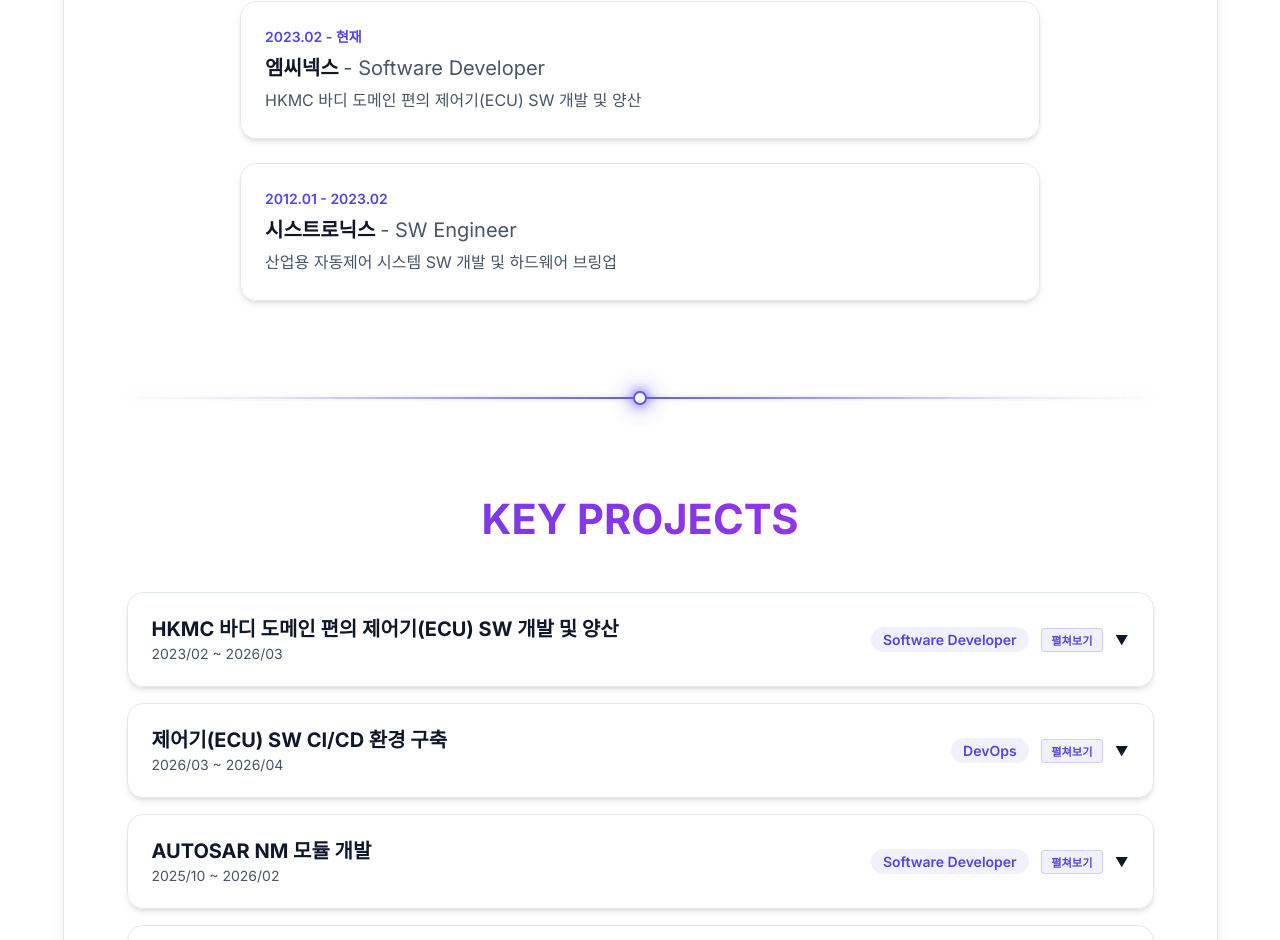
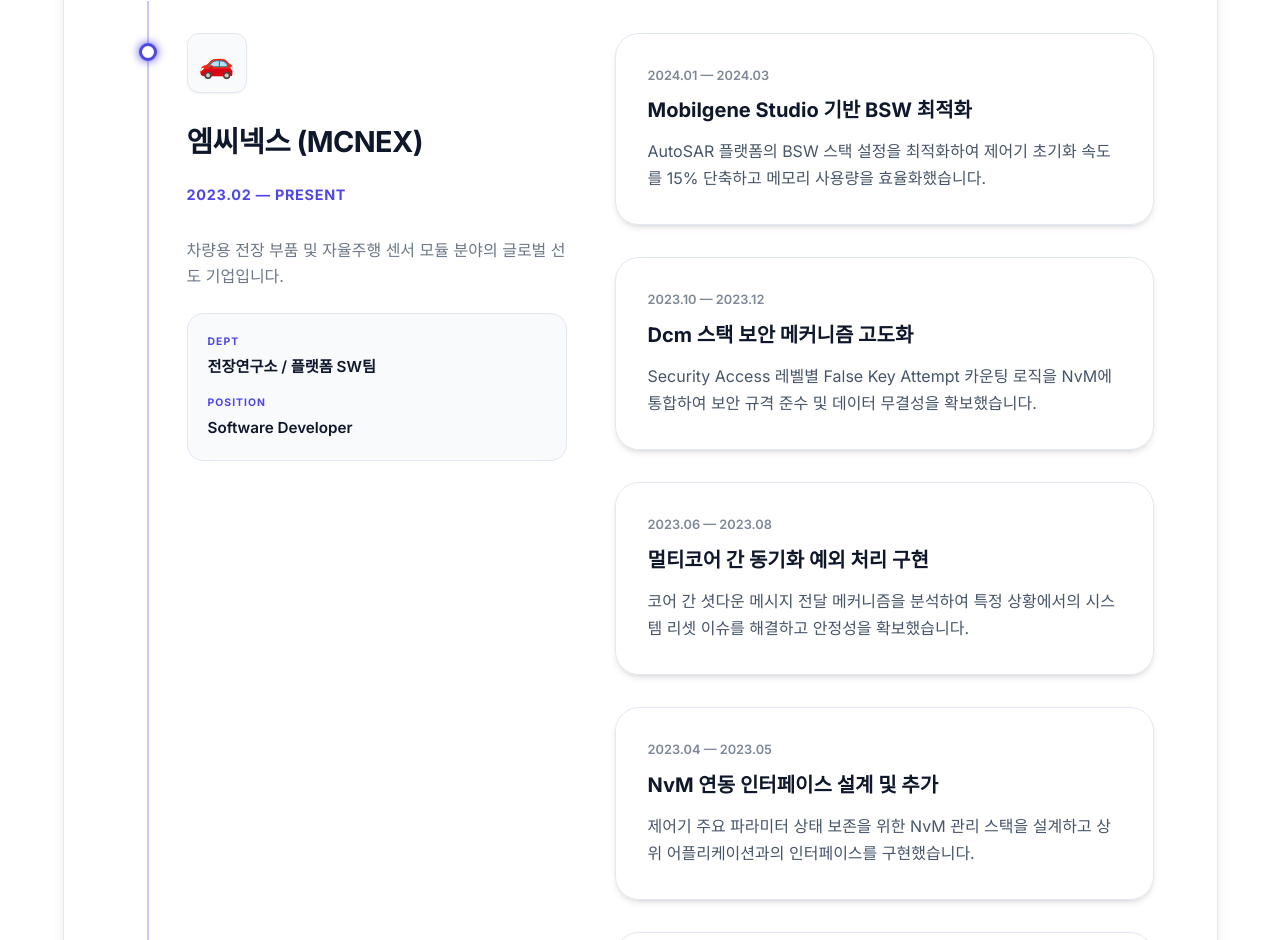
Before and after one commit to TimerOverflow/Hyun9_Portfolio, a React (Vite) app: page / in a window 1280 px wide. Shown: the part 1860-2800 px from the top of the page. Built offline with nearby package versions, Linux system fonts and the light colour scheme.

Commit message:
style: Overhaul Work Experience section UI and add animations
Redesigned the experience layout to a sticky 2-column format and added
staggered scroll animations for achievement cards.

```diff
--- a/src/components/Experience.jsx
+++ b/src/components/Experience.jsx
@@ -5,13 +5,52 @@
   return (
     <section id="experience" className="container">
       <h2 className="section-title text-gradient">WORK EXPERIENCE</h2>
-      <div style={styles.timeline}>
-        {portfolioData.experience.map((exp, index) => (
-          <div key={exp.id} className="glass-card" style={styles.item}>
-            <div style={styles.period}>{exp.period}</div>
-            <div style={styles.content}>
-              <h3 style={{ margin: '0 0 0.5rem', fontSize: '1.25rem' }}>{exp.company} <span style={{ fontWeight: 400, color: 'var(--text-secondary)' }}>- {exp.role}</span></h3>
-              <p style={{ color: 'var(--text-secondary)', margin: 0 }}>{exp.description}</p>
+
+      <div className="experience-timeline">
+        {/* Far Left Vertical Line */}
+        <div className="timeline-connector"></div>
+
+        {portfolioData.experience.map((exp) => (
+          <div key={exp.id} className="experience-item">
+            {/* Left Side: Sticky Company Info */}
+            <div className="experience-left">
+              <div className="timeline-dot"></div>
+
+              <div className="experience-info-sticky">
+                <div className="company-logo-box">
+                  {exp.logo || '🏢'}
+                </div>
+
+                <h3 className="experience-company-title">{exp.company}</h3>
+                <div className="experience-main-period">{exp.period}</div>
+                <p className="experience-main-desc">{exp.description}</p>
+
+                <div className="experience-meta-card">
+                  <div className="meta-field">
+                    <span className="meta-label">DEPT</span>
+                    <span className="meta-value">{exp.dept}</span>
+                  </div>
+                  <div className="meta-field">
+                    <span className="meta-label">POSITION</span>
+                    <span className="meta-value">{exp.role}</span>
+                  </div>
+                </div>
+              </div>
+            </div>
+
+            {/* Right Side: Achievement Cards (Scrollable) */}
+            <div className="experience-right">
+              {exp.achievements && exp.achievements.map((ach, idx) => (
+                <div
+                  key={idx}
+                  className="glass-card achievement-card"
+                  style={{ animationDelay: `${idx * 0.15}s` }}
+                >
+                  <span className="achievement-card-date">{ach.date}</span>
+                  <h4 className="achievement-card-title">{ach.title}</h4>
+                  <p className="achievement-card-desc">{ach.desc}</p>
+                </div>
+              ))}
             </div>
           </div>
         ))}
@@ -20,28 +59,4 @@
   );
 };
 
-const styles = {
-  timeline: {
-    display: 'flex',
-    flexDirection: 'column',
-    gap: '1.5rem',
-    maxWidth: '800px',
-    margin: '0 auto',
-  },
-  item: {
-    display: 'flex',
-    flexDirection: 'column',
-    padding: '1.5rem',
-  },
-  period: {
-    fontWeight: 600,
-    color: 'var(--accent-primary)',
-    marginBottom: '0.5rem',
-    fontSize: '0.875rem',
-  },
-  content: {
-    flex: 1,
-  }
-};
-
 export default Experience;
--- a/src/data/portfolioData.js
+++ b/src/data/portfolioData.js
@@ -11,17 +11,75 @@
   experience: [
     {
       id: 1,
-      period: "2023.02 - 현재",
-      company: "엠씨넥스",
+      period: "2023.02 — PRESENT",
+      company: "엠씨넥스 (MCNEX)",
+      dept: "전장연구소 / 플랫폼 SW팀",
       role: "Software Developer",
-      description: "HKMC 바디 도메인 편의 제어기(ECU) SW 개발 및 양산"
+      logo: "🚗",
+      description: "차량용 전장 부품 및 자율주행 센서 모듈 분야의 글로벌 선도 기업입니다.",
+      achievements: [
+        {
+          date: "2024.01 — 2024.03",
+          title: "Mobilgene Studio 기반 BSW 최적화",
+          desc: "AutoSAR 플랫폼의 BSW 스택 설정을 최적화하여 제어기 초기화 속도를 15% 단축하고 메모리 사용량을 효율화했습니다."
+        },
+        {
+          date: "2023.10 — 2023.12",
+          title: "Dcm 스택 보안 메커니즘 고도화",
+          desc: "Security Access 레벨별 False Key Attempt 카운팅 로직을 NvM에 통합하여 보안 규격 준수 및 데이터 무결성을 확보했습니다."
+        },
+        {
+          date: "2023.06 — 2023.08",
+          title: "멀티코어 간 동기화 예외 처리 구현",
+          desc: "코어 간 셧다운 메시지 전달 메커니즘을 분석하여 특정 상황에서의 시스템 리셋 이슈를 해결하고 안정성을 확보했습니다."
+        },
+        {
+          date: "2023.04 — 2023.05",
+          title: "NvM 연동 인터페이스 설계 및 추가",
+          desc: "제어기 주요 파라미터 상태 보존을 위한 NvM 관리 스택을 설계하고 상위 어플리케이션과의 인터페이스를 구현했습니다."
+        },
+        {
+          date: "2023.02 — 2023.03",
+          title: "HKMC 플랫폼 수평 전개 검토",
+          desc: "차세대 제어기 플랫폼의 수평 전개 타당성을 검토하고 초기 빌드 환경을 구축하여 양산 개발의 기틀을 마련했습니다."
+        }
+      ]
     },
     {
       id: 2,
-      period: "2012.01 - 2023.02",
-      company: "시스트로닉스",
-      role: "SW Engineer",
-      description: "산업용 자동제어 시스템 SW 개발 및 하드웨어 브링업"
+      period: "2012.01 — 2023.02",
+      company: "시스트로닉스 (Sistec)",
+      dept: "기술연구소 / 제어 팀",
+      role: "Senior Engineer",
+      logo: "🏭",
+      description: "산업용 제어 시스템 및 임베디드 펌웨어 솔루션 전문 기업입니다.",
+      achievements: [
+        {
+          date: "2018.06 — 2023.12",
+          title: "CNC 보드 공유 제어 장치 시스템 개발",
+          desc: "다중 하드웨어 인터페이스 간의 실시간 공유 제어 로직을 구현하여 시스템 안정성을 30% 향상시켰으며, 100% 독자 기술로 상용화에 성공했습니다."
+        },
+        {
+          date: "2015.01 — 2017.12",
+          title: "범용 Modbus Multi Master 중계기 설계",
+          desc: "산업용 통신 프로토콜 간의 병목 현상을 해결하기 위한 효율적인 데이터 버퍼링 알고리즘을 구축하여 신뢰성 높은 데이터 중계를 구현했습니다."
+        },
+        {
+          date: "2012.05 — 2014.05",
+          title: "삼성 실내 공기질 센서 모듈 펌웨어 개발",
+          desc: "미세먼지 및 가스 센서의 데이터를 정밀하게 보정하는 알고리즘을 구현하여 측정 오차 범위를 5% 이내로 줄였습니다."
+        },
+        {
+          date: "2013.01 — 2013.12",
+          title: "산업용 HMI GUI 엔진 최적화",
+          desc: "제한된 리소스의 MCU 환경에서 부드러운 화면 전환을 위해 프레임 버퍼 관리 로직을 리팩토링하여 UI 응답 속도를 개선했습니다."
+        },
+        {
+          date: "2012.02 — 2012.12",
+          title: "MCU 하드웨어 브링업 및 드라이버 구축",
+          desc: "신규 타겟 보드의 UART, SPI, I2C 등 주요 페리페럴 드라이버를 풀스크래치로 구현하여 개발 생산성을 높였습니다."
+        }
+      ]
     }
   ],
   skills: {
--- a/src/index.css
+++ b/src/index.css
@@ -372,3 +372,233 @@
   60% { transform: scale(1); }
   100% { transform: scale(1); }
 }
+
+/* --- WORK EXPERIENCE REDESIGN (Reference Link Style) --- */
+
+.experience-timeline {
+  position: relative;
+  max-width: 1100px;
+  margin: 0 auto;
+  padding: 2rem 0;
+}
+
+/* Far Left Connector Line */
+.timeline-connector {
+  position: absolute;
+  left: 20px;
+  top: 0;
+  bottom: 0;
+  width: 2px;
+  background: var(--accent-primary);
+  opacity: 0.3;
+}
+
+.experience-item {
+  position: relative;
+  display: grid;
+  grid-template-columns: 380px 1fr;
+  gap: 3rem;
+  margin-bottom: 6rem;
+  padding-left: 60px;
+}
+
+/* Left Section: Company Info (Sticky) */
+.experience-left {
+  position: relative;
+}
+
+.experience-info-sticky {
+  position: sticky;
+  top: 100px;
+  display: flex;
+  flex-direction: column;
+  gap: 1.5rem;
+}
+
+.timeline-dot {
+  position: absolute;
+  left: -48px;
+  top: 10px;
+  width: 18px;
+  height: 18px;
+  background: var(--bg-primary);
+  border: 3px solid var(--accent-primary);
+  border-radius: 50%;
+  box-shadow: 0 0 10px var(--accent-primary);
+  z-index: 2;
+}
+
+.company-logo-box {
+  width: 60px;
+  height: 60px;
+  background: var(--bg-secondary);
+  border: 1px solid var(--border-color);
+  border-radius: 12px;
+  display: flex;
+  align-items: center;
+  justify-content: center;
+  font-size: 1.8rem;
+  box-shadow: var(--shadow-sm);
+  margin-bottom: 0.5rem;
+}
+
+.experience-company-title {
+  font-size: 1.8rem;
+  font-weight: 800;
+  margin: 0;
+  color: var(--text-primary);
+  letter-spacing: -0.02em;
+}
+
+.experience-main-period {
+  font-size: 0.9rem;
+  font-weight: 700;
+  color: var(--accent-primary);
+  letter-spacing: 0.05em;
+  margin-bottom: 0.5rem;
+}
+
+.experience-main-desc {
+  font-size: 1rem;
+  color: var(--text-secondary);
+  line-height: 1.6;
+  opacity: 0.8;
+}
+
+/* Metadata Box (DEPT / POSITION) */
+.experience-meta-card {
+  background: var(--bg-secondary);
+  border: 1px solid var(--border-color);
+  border-radius: 16px;
+  padding: 1.25rem;
+  display: flex;
+  flex-direction: column;
+  gap: 1rem;
+}
+
+.meta-field {
+  display: flex;
+  flex-direction: column;
+  gap: 0.25rem;
+}
+
+.meta-label {
+  font-size: 0.65rem;
+  font-weight: 800;
+  color: var(--accent-primary);
+  letter-spacing: 0.1em;
+  text-transform: uppercase;
+}
+
+.meta-value {
+  font-size: 0.95rem;
+  font-weight: 600;
+  color: var(--text-primary);
+}
+
+/* Right Section: Achievement Cards */
+.experience-right {
+  display: flex;
+  flex-direction: column;
+  gap: 2rem;
+}
+
+.achievement-card {
+  border-radius: 24px;
+  padding: 2rem;
+  transition: var(--transition);
+  border: 1px solid var(--border-color);
+  animation: slideUpFade 0.6s ease-out forwards;
+  opacity: 0;
+}
+
+@keyframes slideUpFade {
+  from {
+    opacity: 0;
+    transform: translateY(30px);
+  }
+  to {
+    opacity: 1;
+    transform: translateY(0);
+  }
+}
+
+
+.achievement-card:hover {
+  transform: translateY(-5px);
+  border-color: var(--accent-primary);
+  box-shadow: 0 10px 30px rgba(79, 70, 229, 0.1);
+}
+
+.achievement-card-date {
+  font-size: 0.8rem;
+  font-weight: 600;
+  color: var(--text-secondary);
+  opacity: 0.7;
+  display: block;
+  margin-bottom: 0.75rem;
+}
+
+.achievement-card-title {
+  font-size: 1.25rem;
+  font-weight: 700;
+  margin-bottom: 1rem;
+  color: var(--text-primary);
+}
+
+.achievement-card-desc {
+  font-size: 1rem;
+  color: var(--text-secondary);
+  line-height: 1.7;
+  margin: 0;
+}
+
+/* Responsive */
+@media (max-width: 1024px) {
+  .experience-item {
+    grid-template-columns: 1fr;
+    gap: 3rem;
+  }
+
+  .experience-info-sticky {
+    position: relative;
+    top: 0;
+  }
+
+  .timeline-connector {
+    left: 20px;
+  }
+}
+
+
+/* Responsive adjustments */
+@media (max-width: 768px) {
+  .timeline-connector {
+    left: 21px;
+  }
+
+  .timeline-marker {
+    width: 44px;
+    height: 44px;
+    border-radius: 12px;
+    font-size: 1.2rem;
+  }
+
+  .experience-item {
+    gap: 1.5rem;
+    margin-bottom: 3rem;
+  }
+
+  .experience-card {
+    padding: 1.5rem;
+    border-radius: 20px;
+  }
+
+  .experience-company {
+    font-size: 1.3rem;
+  }
+
+  .experience-role {
+    font-size: 1rem;
+  }
+}
```
